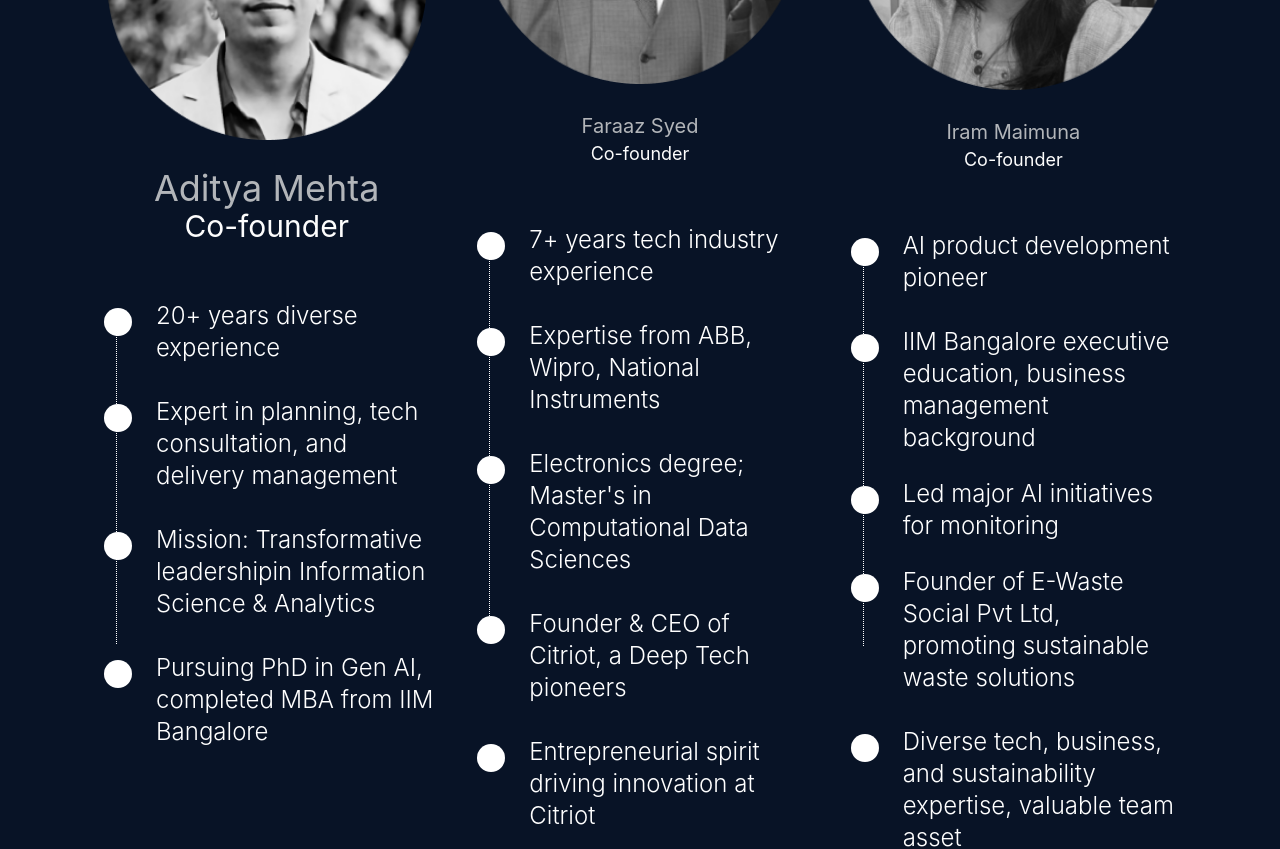
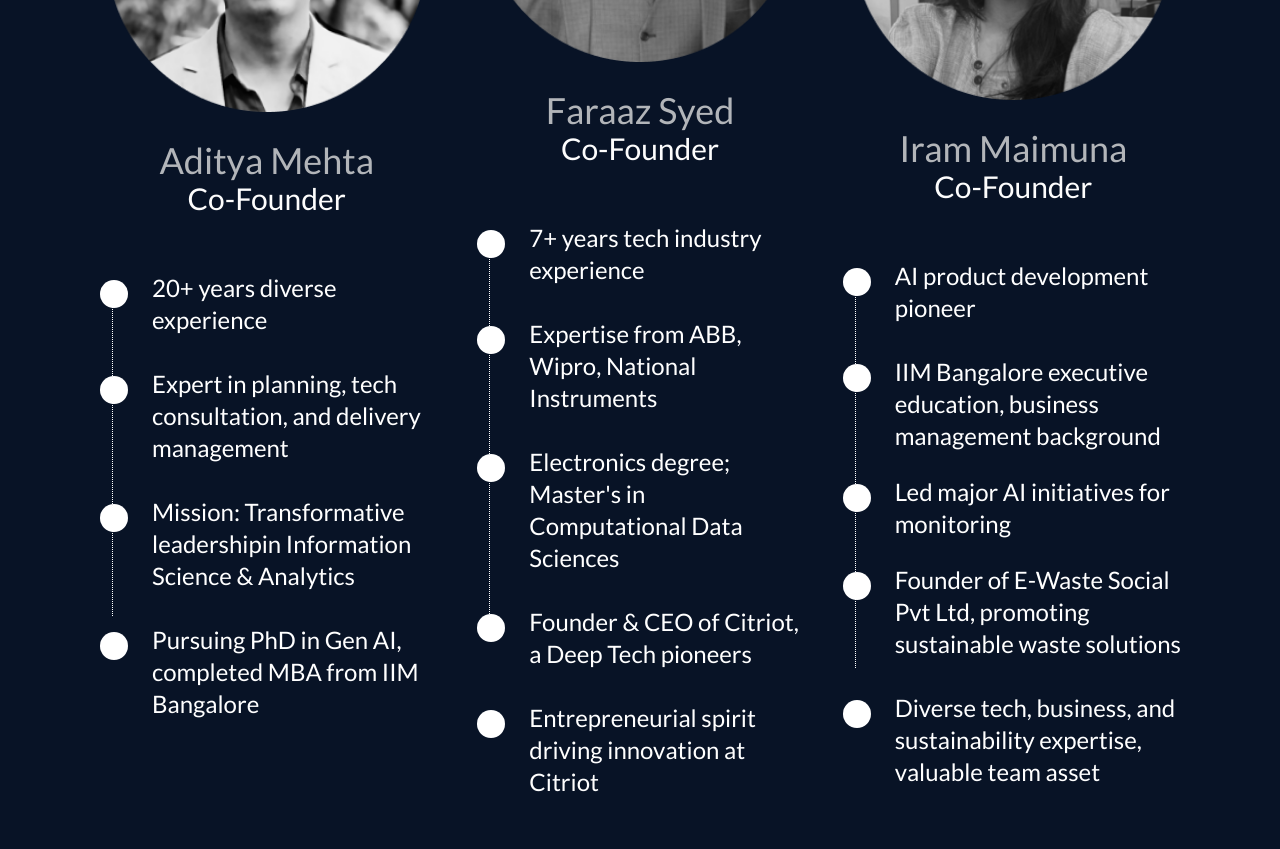
Before and after one commit to CitriotSolutionsPrivateLimited/FMS_Landing_page, a React (Create React App) app: page / in a window 1280 px wide. Shown: the part 3520-4369 px from the top of the page. Built offline with nearby package versions, Linux system fonts and the light colour scheme; what react-cookies would draw is missing.

Commit message:
made changes

```diff
--- a/src/components/about.js
+++ b/src/components/about.js
@@ -4,18 +4,18 @@ import { img,img2, img3 } from "../images/constants";
 
 function AboutUs() {
   return (
-    <div className="bg-[#081326] w-screen h-auto">
+    <div className="bg-[#081326] w-screen h-auto " id="about">
       <Row justify="start">
         <Col span={24}>
-          <h1 className="text-3xl  md:pl-24 sm:pl-8 lg:pb-10 sm:pb-7 text-white font-light pt-10">About Us</h1>
+          <h1 className="text-3xl  md:pl-24 sm:pl-8 lg:pb-10 sm:pb-7 text-white font-light pt-10 font-Lato">About Us</h1>
         </Col>
       </Row>
       <Row justify="space-around" align="middle" className=" lg:mx-20 sm:mx-5 md:flex-row flex-col sm:columns-1 md:columns-3 items-center">
-        <Col className=" flex items-center flex-col md:w-1/3 lg:p-5 sm:p-3 ">
+        <Col className=" flex items-center flex-col md:w-1/3 lg:p-4 sm:p-3 ">
           <img src={img} className=" lg:w-80 lg:h-80 sm:w-40 sm:h-40 md:w-64 md:h-64" />
           <div className="flex items-center  flex-col  md:p-7 " >
-            <h1 className="md:text-4xl text-[#B2B5B9] items-center sm:text-xl">Aditya Mehta</h1>
-            <h3 className="text-[#FDFDFD] md:text-3xl sm:text-lg">Co-founder</h3>
+            <h1 className="md:text-4xl text-[#B2B5B9] items-center sm:text-xl font-Lato">Aditya Mehta</h1>
+            <h3 className="text-[#FDFDFD] md:text-3xl sm:text-lg font-Lato">Co-Founder</h3>
           </div>
 
           <div class="md:max-w-md md:mx-auto">
@@ -24,14 +24,14 @@ function AboutUs() {
                 <div class="absolute left-1 sm: w-5 sm:h-5  top-0 mt-2 md:w-7 md:h-7 bg-white rounded-full"></div>
                 <div class="absolute md:left-4 sm:left-3 top-6 lg:h-80 md:h-64 sm:h-56 border-l border-dotted border-white"></div>
                 <div class="ml-14 ">
-                  <p class="text-white md:text-2xl mb-8 mt-7 sm:text-lg font-light">20+ years diverse experience</p>
+                  <p class="text-white md:text-2xl mb-8 mt-7 sm:text-lg font-light font-Lato">20+ years diverse experience</p>
                 </div>
               </div>
 
               <div class="relative">
               <div class="absolute left-1 sm: w-5 sm:h-5  top-0 mt-2 md:w-7 md:h-7 bg-white rounded-full"></div>
                 <div class="ml-14 ">
-                  <p class="text-white md:text-2xl mb-8 sm:text-lg font-light">Expert in planning, tech consultation, and delivery management</p>
+                  <p class="text-white md:text-2xl mb-8 sm:text-lg font-light font-Lato">Expert in planning, tech consultation, and delivery management</p>
                 </div>
               </div>
 
@@ -39,14 +39,14 @@ function AboutUs() {
               <div class="absolute left-1 sm: w-5 sm:h-5  top-0 mt-2 md:w-7 md:h-7 bg-white rounded-full"></div>
                 <div class="absolute md:left-4 sm:left-3 top-6 lg:h-0 md:h-48 border-l border-dotted border-white"></div>
                 <div class="ml-14 ">
-                  <p class="text-white md:text-2xl mb-8 sm:text-lg font-light">Mission: Transformative leadershipin Information Science & Analytics</p>
+                  <p class="text-white md:text-2xl mb-8 sm:text-lg font-light font-Lato">Mission: Transformative leadershipin Information Science & Analytics</p>
                 </div>
               </div>
 
               <div class="relative">
               <div class="absolute left-1 sm: w-5 sm:h-5  top-0 mt-2 md:w-7 md:h-7 bg-white rounded-full"></div>
                 <div class="ml-14 ">
-                  <p class="text-white md:text-2xl mb-2 sm:text-lg font-light">Pursuing PhD in Gen AI, completed MBA from IIM Bangalore</p>
+                  <p class="text-white md:text-2xl mb-2 sm:text-lg font-light font-Lato">Pursuing PhD in Gen AI, completed MBA from IIM Bangalore</p>
                 </div>
               </div>
 
@@ -56,22 +56,22 @@ function AboutUs() {
         <Col className=" flex items-center flex-col md:w-1/3 md:p-5 sm:p-3">
           <img src={img2} className="lg:w-80 lg:h-80 sm:w-40 sm:h-40 md:w-64 md:h-64 lg:mt-7 md:mt-32" />
           <div className="flex items-center flex-col  md:p-7 " >
-            <h1 className="text-4xl text-[#B2B5B9] sm:text-xl">Faraaz Syed</h1>
-            <h3 className="text-[#FDFDFD] text-3xl items-center sm:text-lg">Co-founder</h3>
+            <h1 className="md:text-4xl text-[#B2B5B9] items-center sm:text-xl font-Lato">Faraaz Syed</h1>
+            <h3 className="text-[#FDFDFD] md:text-3xl sm:text-lg font-Lato">Co-Founder</h3>
           </div>
           <div class="max-w-md mx-auto">
               <div class="relative">
               <div class="absolute left-1 sm: w-5 sm:h-5  top-0 mt-2 md:w-7 md:h-7 bg-white rounded-full"></div>
                 <div class="absolute md:left-4 sm:left-3 top-6 lg:h-96 md:h-72 sm:h-80 border-l border-dotted border-white"></div>
                 <div class="ml-14 ">
-                  <p class="text-white md:text-2xl mb-8 mt-7 sm:text-lg font-light">7+ years tech industry experience</p>
+                  <p class="text-white md:text-2xl mb-8 mt-7 sm:text-lg font-light font-Lato">7+ years tech industry experience</p>
                 </div>
               </div>
 
               <div class="relative">
               <div class="absolute left-1 sm: w-5 sm:h-5  top-0 mt-2 md:w-7 md:h-7 bg-white rounded-full"></div>
                 <div class="ml-14 ">
-                  <p class="text-white md:text-2xl mb-8 sm:text-lg font-light">Expertise from ABB, Wipro, National Instruments</p>
+                  <p class="text-white md:text-2xl mb-8 sm:text-lg font-light font-Lato">Expertise from ABB, Wipro, National Instruments</p>
                 </div>
               </div>
 
@@ -79,32 +79,32 @@ function AboutUs() {
               <div class="absolute left-1 sm: w-5 sm:h-5  top-0 mt-2 md:w-7 md:h-7 bg-white rounded-full"></div>
                 <div class="absolute md:left-4 sm:left-3 top-6 lg:h-36 md:h-72 border-l border-dotted border-white"></div>
                 <div class="ml-14 ">
-                  <p class="text-white md:text-2xl mb-8 sm:text-lg font-light">Electronics degree; Master's in Computational Data Sciences</p>
+                  <p class="text-white md:text-2xl mb-8 sm:text-lg font-light font-Lato">Electronics degree; Master's in Computational Data Sciences</p>
                 </div>
               </div>
 
               <div class="relative">
               <div class="absolute left-1 sm: w-5 sm:h-5  top-0 mt-2 md:w-7 md:h-7 bg-white rounded-full"></div>
                 <div class="ml-14 ">
-                  <p class="text-white md:text-2xl mb-8 sm:text-lg font-light">Founder & CEO of Citriot, a Deep Tech pioneers</p>
+                  <p class="text-white md:text-2xl mb-8 sm:text-lg font-light font-Lato">Founder & CEO of Citriot, a Deep Tech pioneers</p>
                 </div>
               </div>
 
               <div class="relative">
               <div class="absolute left-1 sm: w-5 sm:h-5  top-0 mt-2 md:w-7 md:h-7 bg-white rounded-full"></div>
                 <div class="ml-14 ">
-                  <p class="text-white md:text-2xl mb-2 sm:text-lg font-light">Entrepreneurial spirit driving innovation at Citriot</p>
+                  <p class="text-white md:text-2xl mb-2 sm:text-lg font-light font-Lato">Entrepreneurial spirit driving innovation at Citriot</p>
                 </div>
               </div>
 
           </div>
         </Col>
 
-        <Col className=" flex items-center flex-col md:w-1/3 lg:p-5 md:p-1 sm:p-3 ">
+        <Col className=" flex items-center flex-col md:w-1/3 lg:p-3 md:p-1 sm:p-3 ">
           <img src={img3} className="lg:w-80 lg:h-80 sm:w-40 sm:h-40 md:w-64 md:h-64 lg:mt-14 md:mt-36" />
           <div className="flex items-center flex-col  md:p-7 " >
-            <h1 className="text-4xl text-[#B2B5B9] sm:text-xl">Iram Maimuna</h1>
-            <h3 className="text-[#FDFDFD] text-3xl items-center sm:text-lg">Co-founder</h3>
+            <h1 className="md:text-4xl text-[#B2B5B9] items-center sm:text-xl font-Lato">Iram Maimuna</h1>
+            <h3 className="text-[#FDFDFD] md:text-3xl  sm:text-lg font-Lato">Co-Founder</h3>
           </div>
 
           <div class="max-w-md mx-auto">
@@ -112,14 +112,14 @@ function AboutUs() {
             <div class="absolute left-1 sm: w-5 sm:h-5  top-0 mt-2 md:w-7 md:h-7 bg-white rounded-full"></div>
               <div class="absolute md:left-4 sm:left-3 top-6 lg:h-96 md:h-72 sm:h-72 border-l border-dotted border-white"></div>
               <div class="ml-14 ">
-                <p class="text-white md:text-2xl mb-8 mt-7 sm:text-lg font-light">AI product development pioneer</p>
+                <p class="text-white md:text-2xl mb-8 mt-7 sm:text-lg font-light font-Lato">AI product development pioneer</p>
               </div>
             </div>
 
             <div class="relative">
             <div class="absolute left-1 sm: w-5 sm:h-5  top-0 mt-2 md:w-7 md:h-7 bg-white rounded-full"></div>
               <div class="ml-14 ">
-                <p class="text-white md:text-2xl mb-6 sm:text-lg font-light">IIM Bangalore executive education, business management background</p>
+                <p class="text-white md:text-2xl mb-6 sm:text-lg font-light font-Lato">IIM Bangalore executive education, business management background</p>
               </div>
             </div>
 
@@ -127,21 +127,21 @@ function AboutUs() {
             <div class="absolute left-1 sm: w-5 sm:h-5  top-0 mt-2 md:w-7 md:h-7 bg-white rounded-full"></div>
               <div class="absolute md:left-4 sm:left-3 top-6 lg:h-36 md:h-60 border-l border-dotted border-white"></div>
               <div class="ml-14 ">
-                <p class="text-white md:text-2xl mb-6 sm:text-lg font-light">Led major AI initiatives for monitoring</p>
+                <p class="text-white md:text-2xl mb-6 sm:text-lg font-light font-Lato">Led major AI initiatives for monitoring</p>
               </div>
             </div>
 
             <div class="relative">
             <div class="absolute left-1 sm: w-5 sm:h-5  top-0 mt-2 md:w-7 md:h-7 bg-white rounded-full"></div>
               <div class="ml-14 ">
-                <p class="text-white md:text-2xl mb-8 sm:text-lg font-light">Founder of E-Waste Social Pvt Ltd, promoting sustainable waste solutions</p>
+                <p class="text-white md:text-2xl mb-8 sm:text-lg font-light font-Lato">Founder of E-Waste Social Pvt Ltd, promoting sustainable waste solutions</p>
               </div>
             </div>
 
             <div class="relative">
             <div class="absolute left-1 sm: w-5 sm:h-5  top-0 mt-2 md:w-7 md:h-7 bg-white rounded-full"></div>
               <div class="ml-14 ">
-                <p class="text-white md:text-2xl mb-2 sm:text-lg font-light">Diverse tech, business, and sustainability expertise, valuable team asset</p>
+                <p class="text-white md:text-2xl mb-2 sm:text-lg font-light font-Lato">Diverse tech, business, and sustainability expertise, valuable team asset</p>
               </div>
             </div>
           </div>
```
